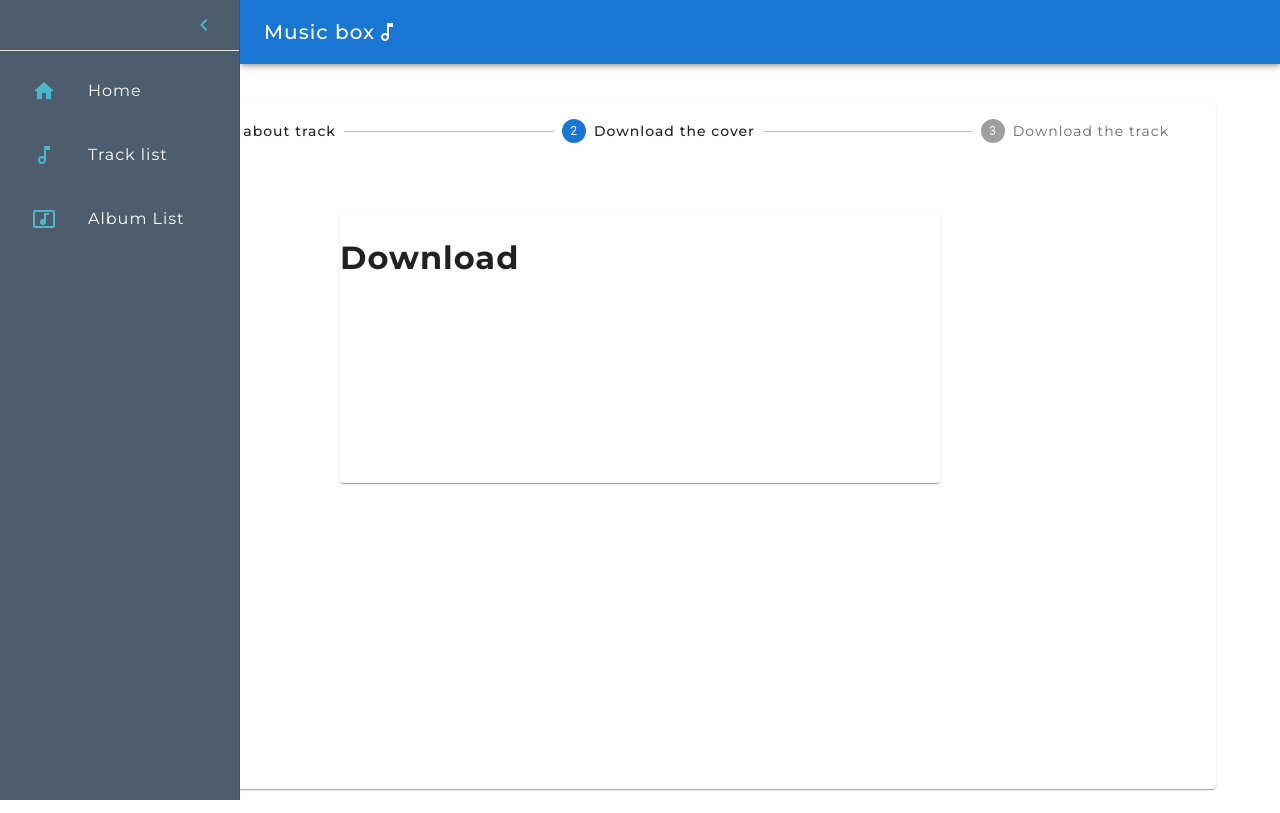
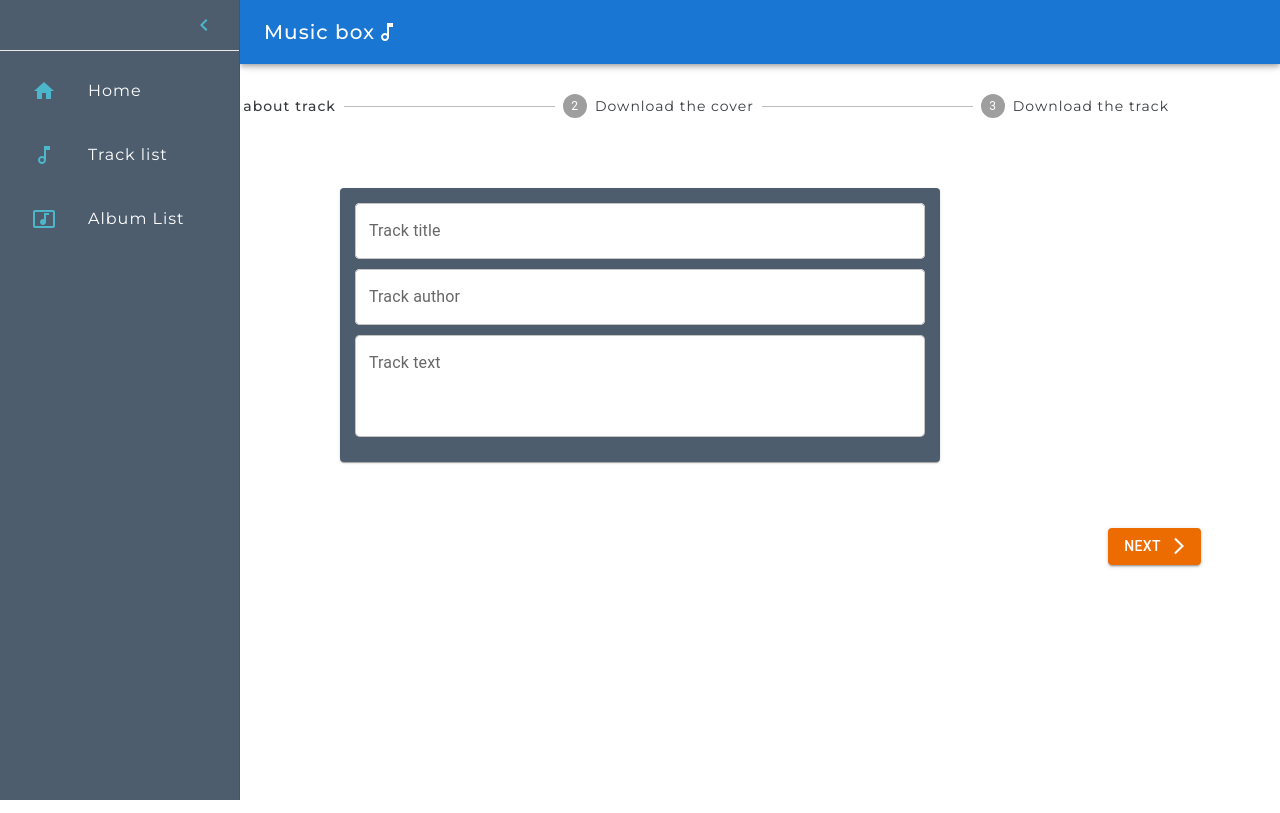
Before and after one commit to 12Aleks/Music-box, a Next.js app in the folder client/: page /tracks/create in a window 1280 px wide. Built offline with nearby package versions, Linux system fonts and the light colour scheme.

Commit message:
New changes have been added to the components folder (DataUpload and FileUpload files)

```diff
--- /dev/null
+++ b/client/components/DataUpload.tsx
@@ -0,0 +1,22 @@
+import React from 'react';
+import {Grid, TextField} from "@mui/material";
+
+const DataUpload = () => {
+    return (
+        <Grid container direction='column'>
+            <TextField
+                label={'Track title'}
+            />
+            <TextField
+                label={'Track author'}
+            />
+            <TextField
+                label={'Track text'}
+                multiline
+                rows={3}
+            />
+        </Grid>
+    );
+};
+
+export default DataUpload;
--- /dev/null
+++ b/client/components/FileUpload.tsx
@@ -0,0 +1,18 @@
+import React, {FC} from 'react';
+
+interface IFileUpload {
+    file: any;
+    setFile: Function;
+    accept: string
+
+}
+
+const FileUpload: FC<IFileUpload> = ({file, setFile, accept}) => {
+    return (
+        <div>
+            <input type="file"/>
+        </div>
+    );
+};
+
+export default FileUpload;
--- a/client/components/Navbar.tsx
+++ b/client/components/Navbar.tsx
@@ -50,9 +50,6 @@ const menuItems = [
 
 const Navbar = ({open, handleDrawerOpen }) => {
     const router = useRouter();
-
-
-
 
     return (
         <Box sx={{display: 'flex'}}>
--- a/client/components/StapWrapper.tsx
+++ b/client/components/StapWrapper.tsx
@@ -8,7 +8,8 @@ const staps = [
     'Information about track',
     'Download the cover',
     'Download the track'
-]
+];
+
 const StapWrapper: FC<StepWrapperProps> = ({activeStep, children}) => {
     return (
             <Container>
--- a/client/pages/tracks/create.tsx
+++ b/client/pages/tracks/create.tsx
@@ -1,16 +1,38 @@
-import React from 'react';
+import React, {useState} from 'react';
 import MainLayout from "../../layouts/MainLayout";
 import StapWrapper from "../../components/StapWrapper";
-import {Card} from "@mui/material";
+import {Grid, Button} from "@mui/material";
+import ArrowForwardIosIcon from '@mui/icons-material/ArrowForwardIos';
+import ArrowBackIosIcon from '@mui/icons-material/ArrowBackIos';
+import DataUpload from "../../components/DataUpload";
+import FileUpload from "../../components/FileUpload";
 
 const Create = () => {
+    const [activeStep, setActiveStep] = useState<number>(0);
+
+    const next = () => {
+        if (activeStep !== 2) setActiveStep(prev => prev + 1)
+    };
+
+    const back = () => {
+       setActiveStep(prev => prev - 1)
+    };
+
     return (
         <MainLayout>
-            <Card className="create_track">
-            <StapWrapper activeStep={1}>
-                <h1>Download</h1>
-            </StapWrapper>
-            </Card>
+            <div className="create_track">
+                <StapWrapper activeStep={activeStep}>
+                    {
+                        activeStep  === 1 ? <FileUpload file={''} setFile={() => ({})}/> : activeStep === 2 ? <h1>Stap 3</h1> : <DataUpload/>
+                    }
+                </StapWrapper>
+                <Grid container justifyContent='space-between'>
+                    <Button variant="contained" size="medium" color="warning" disabled={activeStep === 0} onClick={back}
+                            startIcon={<ArrowBackIosIcon/>}>Back</Button>
+                    <Button variant="contained" size="medium" color="warning" onClick={next}
+                            endIcon={<ArrowForwardIosIcon/>}>Next</Button>
+                </Grid>
+            </div>
         </MainLayout>
     );
 };
--- a/client/styles/_global.scss
+++ b/client/styles/_global.scss
@@ -4,16 +4,13 @@ $lite_grey: rgb(56, 59, 63);
 $sidebar_background: rgb(77,93,110);
 $dark_grey: rgb(13, 20, 27);
 $icon_sidebar: rgb(76,182,203);
+$orange: #ffa726;
+$orange_dark: #f57c00;
 
 
-$dark_primary: #002984;
-$primary: #3f51b5;
-$light_primary: #757de8;
-$dark: rgba(9,24,41,.7);
-$color: #0d2434;
 
 div#__next {
-  margin-top: 80px;
+  margin-top: 55px;
   h1, h2, h3, h4, h5, h6, p, a, span, div{
     font-family: 'Montserrat', sans-serif;
     letter-spacing: 1px;
--- a/client/styles/_tracks.scss
+++ b/client/styles/_tracks.scss
@@ -166,5 +166,32 @@
 .create_track {
   min-height: calc(100vh - 115px);
   padding: 15px;
-  background: $dark_primary;
+  .css-1lym95h-MuiGrid-root{
+    min-height: calc(70vh - 400px);
+    & > div{
+      padding: 15px;
+      display: flex;
+      flex-direction: column;
+      justify-content: center;
+      align-items: center;
+      background: $sidebar_background;
+      //label{
+      //  color: $icon_sidebar;
+      //}
+      input[type='text'], .MuiInputBase-root{
+        background: white;
+        border-radius: 5px;
+        border-color: white;
+      }
+      .MuiInputBase-root{
+        margin-bottom: 10px;
+      }
+    }
+  }
+  svg.Mui-active, svg.Mui-completed{
+    color: $orange_dark
+  }
+  span.MuiStepLabel-label{
+    color: $lite_grey
+  }
 }
```
